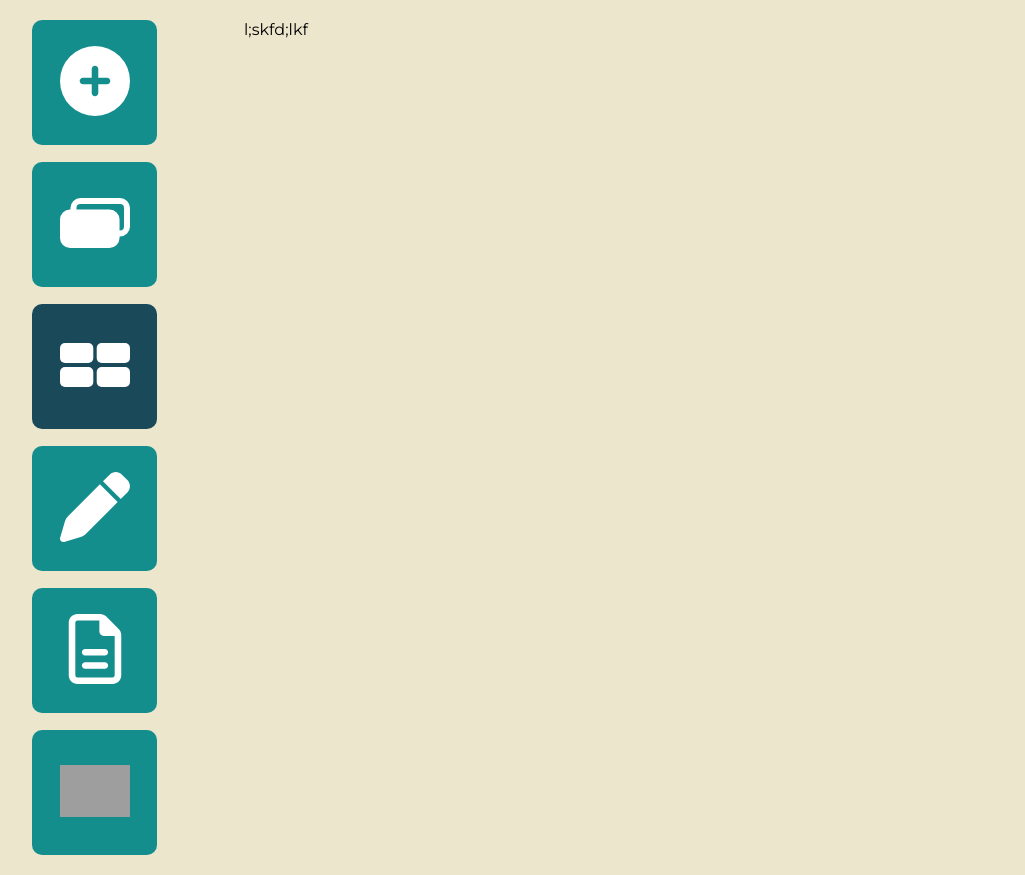
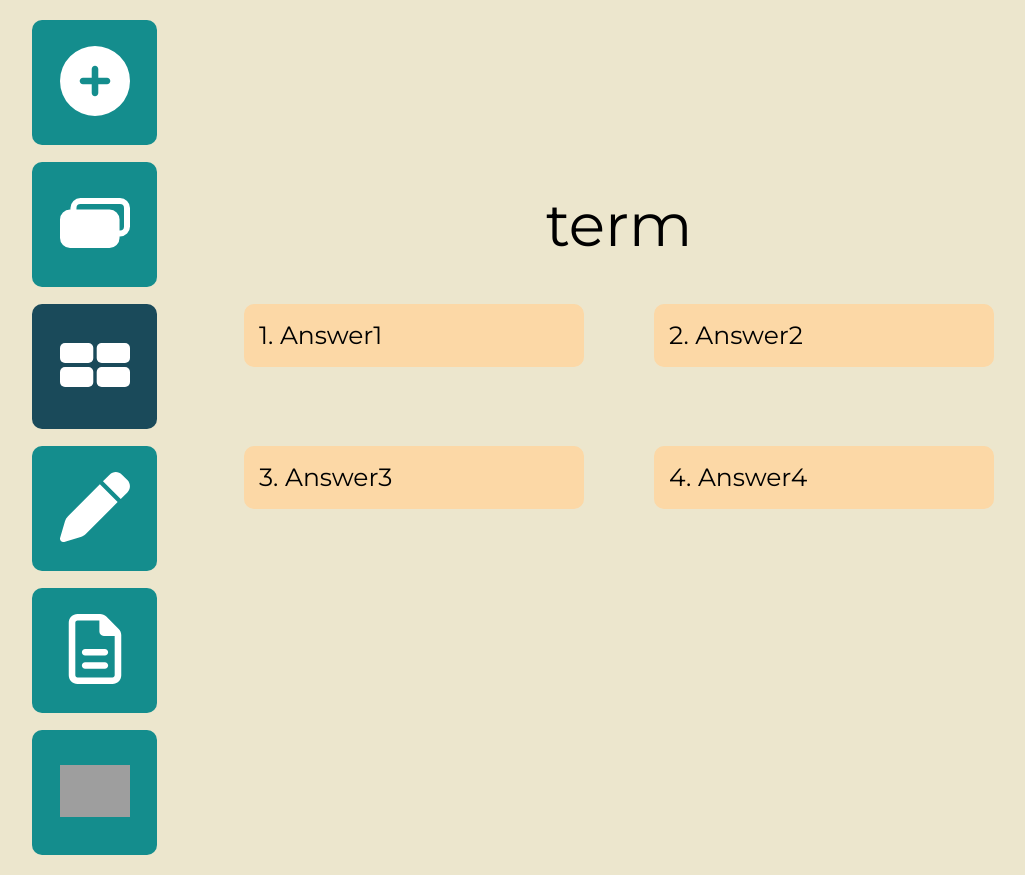
Before and after one commit to veselovae/word-app, a Vue app: page / in a window 1280 px wide. Both pictures are taken after a click on the button 102 px from the left and 366 px from the top of the page. Shown: the whole page, without its empty margins (8-1033 px from the left). Built offline with nearby package versions, Linux system fonts and the light colour scheme; grey boxes are pictures that could not be loaded.

Commit message:
added markup, styles and size of elem-nav to css

```diff
--- a/src/assets/colors.css
+++ b/src/assets/colors.css
@@ -4,4 +4,6 @@
     --dark-blue: #1a4a5a;
     --beige: #fcd8a6;
     --dark-beige: #efbc75;
+
+    --size-elem-nav: 125px;
 }
--- a/src/components/ChoosingTheCorrectTranslation.vue
+++ b/src/components/ChoosingTheCorrectTranslation.vue
@@ -1,3 +1,61 @@
 <template>
-    <div class="flkjsd">l;skfd;lkf</div>
+    <div class="container">
+        <div class="container-content">
+            <div class="term-wrap">
+                <p>term</p>
+            </div>
+            <div class="answers-wrap">
+                <span class="answer first-answer">1. Answer1</span>
+                <span class="answer second-answer">2. Answer2</span>
+                <span class="answer third-answer">3. Answer3</span>
+                <span class="answer fourth-answer">4. Answer4</span>
+            </div>
+        </div>
+    </div>
 </template>
+
+<style lang="scss" scoped>
+    @import url("../assets/colors.css");
+    .container {
+        width: 100%;
+        padding-top: calc(125px + 17px);
+
+        .container-content {
+            max-width: 750px;
+
+            .term-wrap {
+                width: 100%;
+                font-size: 60px;
+                height: var(--size-elem-nav);
+                display: flex;
+                align-items: center;
+                justify-content: center;
+                margin-bottom: 17px;
+            }
+
+            .answers-wrap {
+                width: 100%;
+                display: flex;
+                flex-wrap: wrap;
+                align-items: start;
+                gap: calc(var(--size-elem-nav) / 2 + 17px) 70px;
+
+                span {
+                    background-color: var(--beige);
+                    transition: background-color 0.2s;
+                    width: 340px;
+                    border-radius: 10px;
+                    min-height: calc(var(--size-elem-nav) / 2);
+                    display: flex;
+                    align-items: center;
+                    padding: 10px 15px;
+                    font-size: 25px;
+
+                    &:hover {
+                        background-color: var(--dark-beige);
+                    }
+                }
+            }
+        }
+    }
+</style>
```
